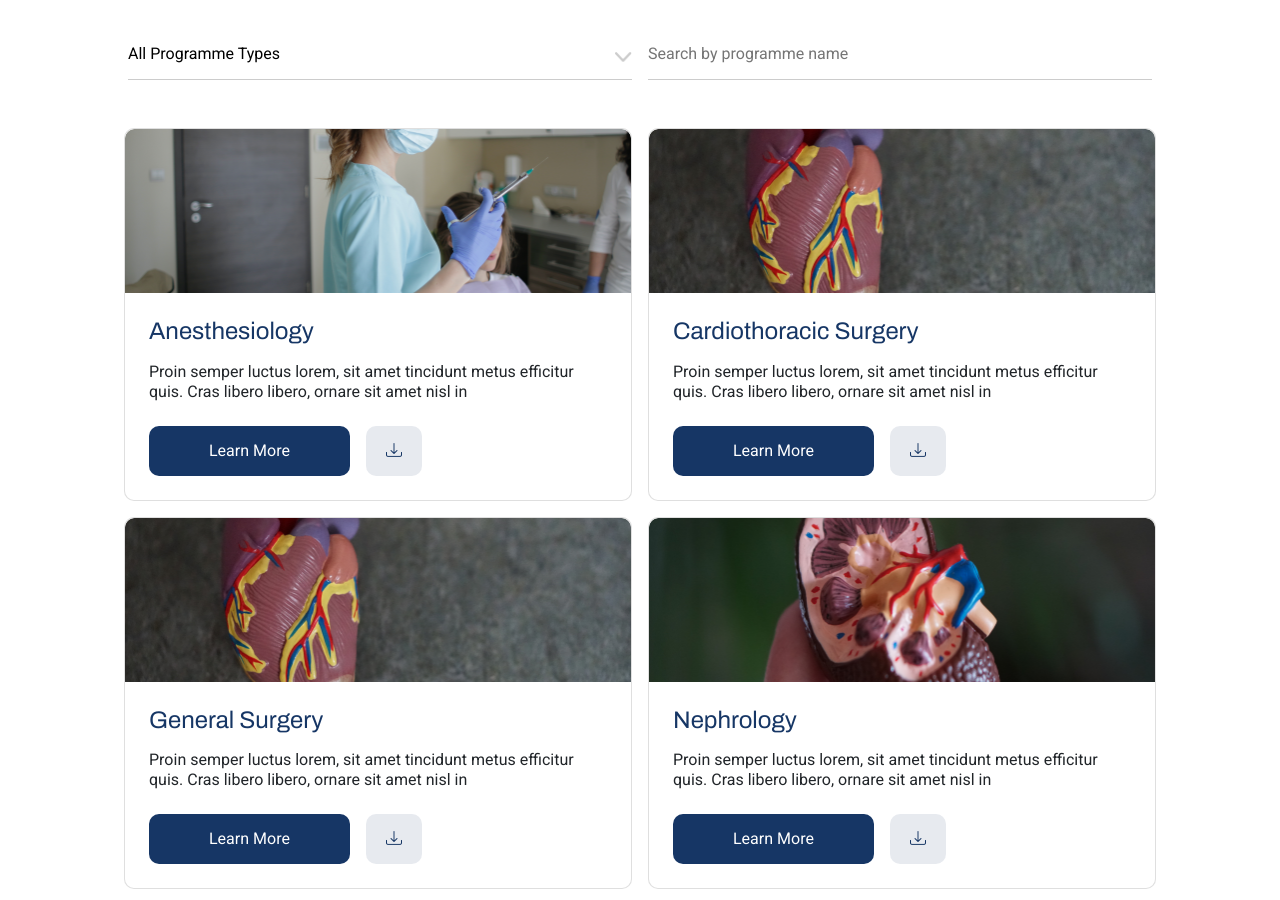
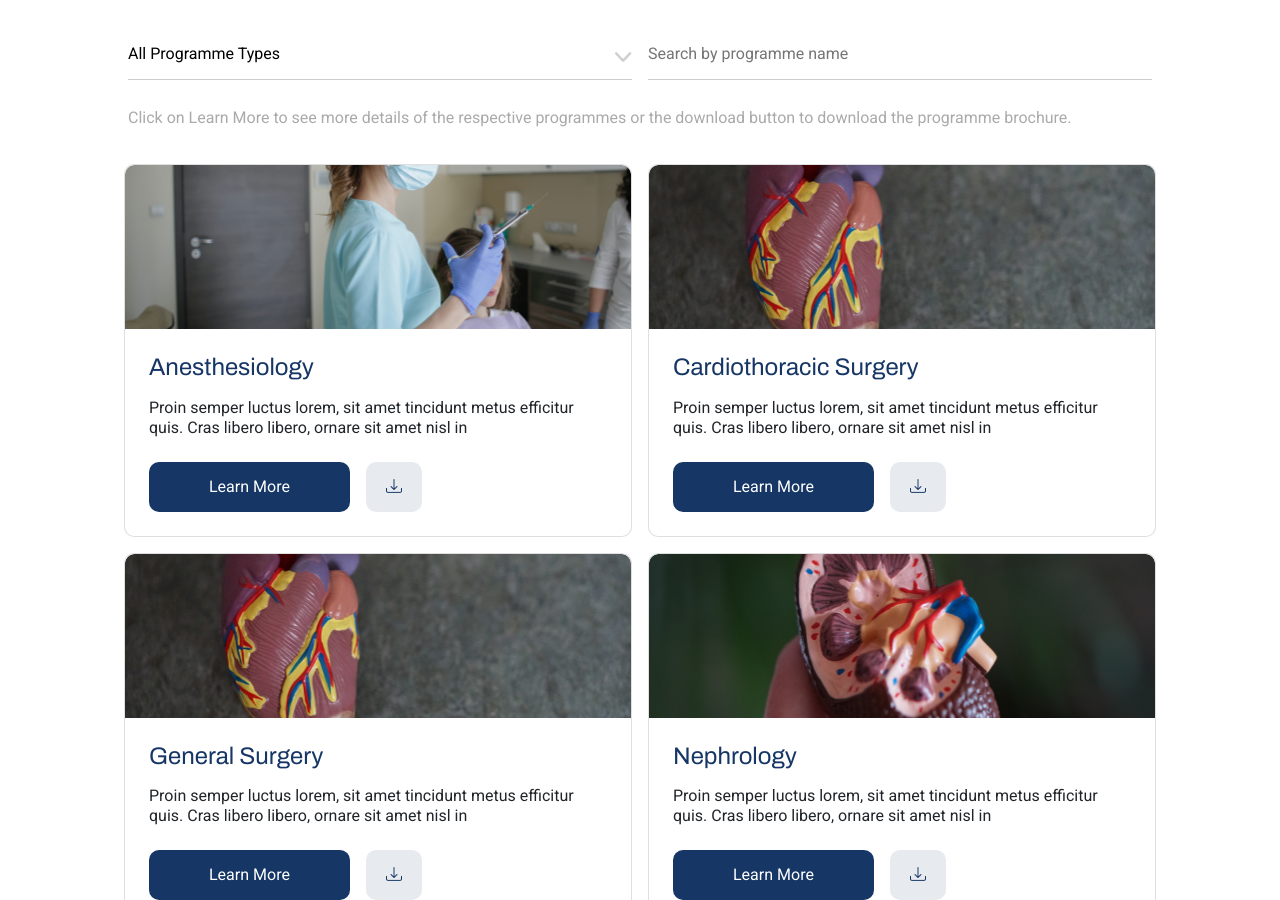
Before and after one commit to harihaysrun/gsmh, a Vue app: page / in a window 1280 px wide. Shown: the part 2703-3603 px from the top of the page. Built offline with nearby package versions, Linux system fonts and the light colour scheme.

Commit message:
add dl text

```diff
--- a/src/components/Programmes.vue
+++ b/src/components/Programmes.vue
@@ -33,6 +33,10 @@
       <div class="col-12 col-md-6 ps-md-2">
         <input v-model="search" v-on:input="showProg" type="text" class="w-100" placeholder="Search by programme name">
       </div>
+    </div>
+
+    <div class="container py-3 py-lg-2 text-center text-lg-start dl-text">
+      Click on Learn More to see more details of the respective programmes or the download button to download the programme brochure.
     </div>
 
     <div class="container">
@@ -142,6 +146,10 @@ img{
   background-color:rgb(22, 54, 101, 0.2);
 }
 
+.dl-text{
+  color:#aaaaaa;
+}
+
 @media only screen and (min-width:576px){
 
   h1{
```
